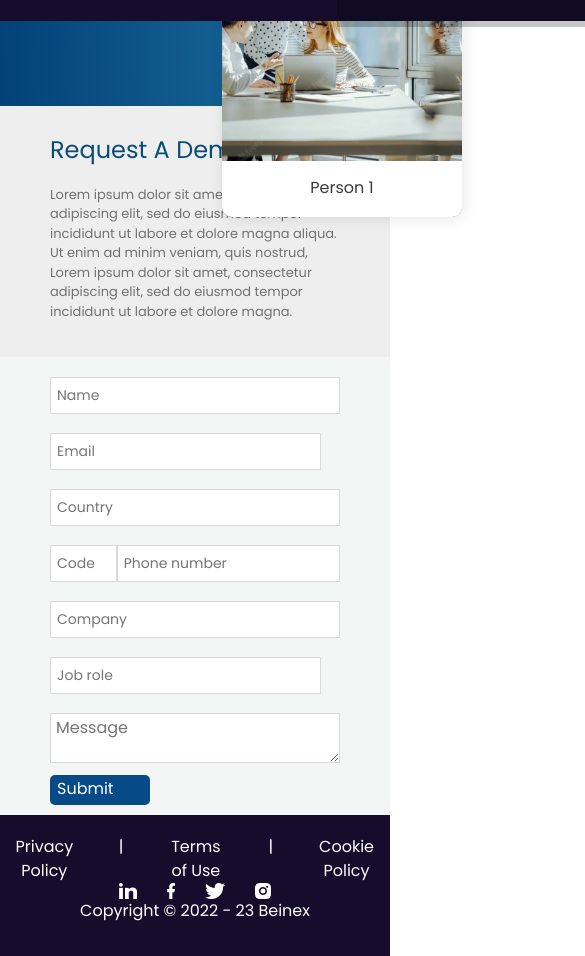
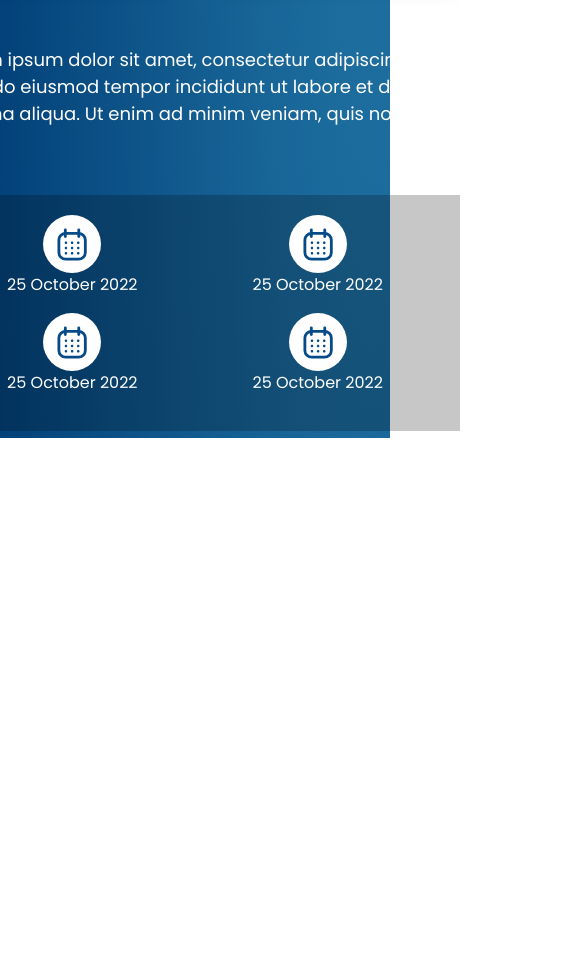
Before and after one commit to sreehari-k-19/scass-ui, a plain HTML site: page index.html in a window 390 px wide. Shown: the part 2365-3321 px from the top of the page, 585 px wide, since content can reach past the window. After the commit the page ends 2803 px from the top, so only its background shows below. Drawn offline with nearby package versions, Linux system fonts and the light colour scheme; a web font is replaced by a local one.

Commit message:
first commit

```diff
--- a/index.html
+++ b/index.html
@@ -207,7 +207,7 @@
 
     <!-- footer -->
 
-    <div class="demo-container">
+    <!-- <div class="demo-container">
       <div class="demo-description">
         <h4 class="demo-des-head">Request A Demo</h4>
         <p class="demo-des-para">Lorem ipsum dolor sit amet, consectetur adipiscing elit, sed do eiusmod tempor
@@ -254,7 +254,7 @@
         <div style="display: flex; gap: 30px;"><img src="./Images/IAS_.png" alt=""><img src="./Images/IAF_.png"
             alt=""><img src="./Images/ISO_.png" alt=""></div>
       </div>
-    </div>
+    </div> -->
   </section>
 </body>
 
--- a/index.scss
+++ b/index.scss
@@ -255,8 +255,10 @@ body {
 .datacloudlist {
   max-width: 100%;
   min-height: 850px;
-  display: grid;
-  place-items: center;
+  display: flex;
+  justify-content: center;
+  align-items: center;
+  flex-direction: column;
   .header {
     text-align: center;
     padding: 20px;
@@ -265,14 +267,15 @@ body {
     position: relative;
     // display: flex;
     // flex-direction: column;
-    min-width: 1196px;
-    min-height: 387px;
+
     background: radial-gradient(
       105.19% 408.75% at 95.73% -5.19%,
       #2377a7 0%,
       #003e76 100%
     );
     border-radius: 15px;
+    min-width: 1196px;
+    min-height: 387px;
     .datacloudlist-body-p {
       display: flex;
       justify-content: center;
@@ -293,21 +296,22 @@ body {
     }
     .footer {
       width: 100%;
-      height: 102px;
+      max-width: 100%;
+      min-height: 102px;
       position: absolute;
       bottom: 0;
       //   mix-blend-mode: overlay;
       .footer-inner {
         background: rgba(0, 0, 0, 0.22);
-        position: relative;
+        // position: relative;
       }
       .footer-icons {
         top: 30%;
         transform: translateY(-30%);
         // display: grid;
         // grid-template-columns: 1fr 1fr 1fr 1fr;
-		display: flex;
-		flex-wrap: wrap;
+        display: flex;
+        flex-wrap: wrap;
         justify-content: space-around;
         .icon {
           display: flex;
@@ -343,7 +347,7 @@ body {
   grid-template-columns: repeat(4, 240.43px);
   max-height: 263px;
   justify-content: space-evenly;
-  width: 100%;
+  min-width: 100%;
   .item {
     position: relative;
     height: 263px;
@@ -428,6 +432,9 @@ body {
     }
   }
   .datacloudlist {
+    margin-top: 30px;
+	min-height: 1152px;
+    justify-content: start;
     background: radial-gradient(
       105.19% 408.75% at 95.73% -5.19%,
       #2377a7 0%,
@@ -435,6 +442,28 @@ body {
     );
     .datacloudlist-body {
       background: none;
+      border-radius: 0;
+      min-width: 100%;
+      display: flex;
+      flex-direction: column;
+      .datacloudlist-body-p {
+        bottom: -349px;
+      }
+      .footer {
+        position: absolute;
+        bottom: -637px;
+        .footer-inner {
+          min-height: 200px;
+          padding: 20px;
+        }
+        .footer-icons {
+          top: 0;
+          transform: unset;
+          .icon {
+            flex-basis: 50%;
+          }
+        }
+      }
     }
   }
   .imagecard {
@@ -444,14 +473,9 @@ body {
     position: static;
     top: unset;
     transform: unset;
+    width: auto;
     gap: 50px;
   }
-//   .footer {
-//     .footer-icons {
-//       grid-template-columns: 1fr 1fr;
-//       grid-template-rows: 1fr 1fr;
-//     }
-//   }
 }
 
 @media screen and (max-width: 768px) {
@@ -476,6 +500,11 @@ body {
         @include button(6px, 15px, 8px, 15px);
         font-size: 14px;
       }
+    }
+    .imagecard {
+      margin-top: 30px;
+      display: flex;
+      flex-direction: column;
     }
   }
 
@@ -554,260 +583,256 @@ body {
   }
 }
 
-
 // footer
 
-.demo-container{
-    display: flex;
+// .demo-container{
+//     display: flex;
 
-}
-.demo-description{
-    width: 35%;
-    background-color: #eeeeee;
-    padding: 40px 90px 30px 90px;
-}
-.demo-form{
-    width: 75%;
-    background-color: #F4F6F6;
-    padding: 30px 90px 20px 80px;
-}
+// }
+// .demo-description{
+//     width: 35%;
+//     background-color: #eeeeee;
+//     padding: 40px 90px 30px 90px;
+// }
+// .demo-form{
+//     width: 75%;
+//     background-color: #F4F6F6;
+//     padding: 30px 90px 20px 80px;
+// }
 
-.demo-des-head {
-    font-size: 2rem;
-    color: #084D77;
-    margin-bottom: 20px;
-}
-.demo-des-para {
-    color: #717171;
-    font-size: 15px;
-}
+// .demo-des-head {
+//     font-size: 2rem;
+//     color: #084D77;
+//     margin-bottom: 20px;
+// }
+// .demo-des-para {
+//     color: #717171;
+//     font-size: 15px;
+// }
 
-.demo-form-row{
-    display: flex;
-    margin-bottom: 19px;
+// .demo-form-row{
+//     display: flex;
+//     margin-bottom: 19px;
 
-}
+// }
 
+// input {
+//     min-width: 45%;
+//     padding: 7px 6px;
+//     border: solid 1px #D9D9D9;
+//     font-size: 14px;
+//     margin-right: 19px;
 
-input {
-    min-width: 45%;
-    padding: 7px 6px;
-    border: solid 1px #D9D9D9;
-    font-size: 14px;
-    margin-right: 19px;
+// }
 
-}
+// .username-input {
+//     background: url("./input_icons/Path\ 261username.svg") no-repeat right;
+//     background-size: 10px;
+//     background-position: 95%;
+//     background-color: #FFFFFF;
+// }
 
-.username-input {
-    background: url("./input_icons/Path\ 261username.svg") no-repeat right;
-    background-size: 10px;
-    background-position: 95%;
-    background-color: #FFFFFF;
-}
+// .email-input {
+//     background: url("./input_icons/Path\ 263email.svg") no-repeat right;
+//     background-size: 12px;
+//     background-position: 95%;
+//     background-color: #FFFFFF;
+// }
 
-.email-input {
-    background: url("./input_icons/Path\ 263email.svg") no-repeat right;
-    background-size: 12px;
-    background-position: 95%;
-    background-color: #FFFFFF;
-}
+// .country-input {
+//     background: url("./input_icons/Path\ 276country.svg") no-repeat right;
+//     background-size: 12px;
+//     background-position: 95%;
+//     background-color: #FFFFFF;
+// }
+// .phone-input-container{
+//     max-width: 45%;
+//     min-width: 45%;
+//     display: flex;
+// }
 
-.country-input {
-    background: url("./input_icons/Path\ 276country.svg") no-repeat right;
-    background-size: 12px;
-    background-position: 95%;
-    background-color: #FFFFFF;
-}
-.phone-input-container{
-    max-width: 45%;
-    min-width: 45%;
-    display: flex;
-}
+// #cn-code{
+//     margin-right: 0px;
+//     min-width: 23%;
+//     width: 13%;
+// }
 
-#cn-code{
-    margin-right: 0px;
-    min-width: 23%;
-    width: 13%;
-}
+// .phone-input {
+//     background: url("./input_icons/Path\ 274phone.svg") no-repeat right;
+//     background-size: 12px;
+//     background-position: 95%;
+//     background-color: #FFFFFF;
+//     min-width: 77%;
+// }
 
-.phone-input {
-    background: url("./input_icons/Path\ 274phone.svg") no-repeat right;
-    background-size: 12px;
-    background-position: 95%;
-    background-color: #FFFFFF;
-    min-width: 77%;
-}
+// .company-input {
+//     background: url("./input_icons/Path\ 279comany.svg") no-repeat right;
+//     background-size: 13px;
+//     background-position: 95%;
+//     background-color: #FFFFFF;
+// }
 
-.company-input {
-    background: url("./input_icons/Path\ 279comany.svg") no-repeat right;
-    background-size: 13px;
-    background-position: 95%;
-    background-color: #FFFFFF;
-}
+// .job-input {
+//     background: url("./input_icons/Path\ 281job.svg") no-repeat right;
+//     background-size: 11px;
+//     background-position: 95%;
+//     background-color: #FFFFFF;
+// }
 
-.job-input {
-    background: url("./input_icons/Path\ 281job.svg") no-repeat right;
-    background-size: 11px;
-    background-position: 95%;
-    background-color: #FFFFFF;
-}
+// .message-input {
+//     background: url("./input_icons/Path\ 267message.svg") no-repeat right;
+//     background-size: 12px;
+//     background-position: 98% 10%;
+//     background-color: #FFFFFF;
+//     height: 50px;
 
-.message-input {
-    background: url("./input_icons/Path\ 267message.svg") no-repeat right;
-    background-size: 12px;
-    background-position: 98% 10%;
-    background-color: #FFFFFF;
-    height: 50px;
+// }
 
-}
+// textarea{
+//     font-size: 16px;
+//     padding: 2px 5px;
+//     width: 92%;
+//     border: solid 1px #D9D9D9;
+//     margin-bottom: 12px;
+// }
 
-textarea{
-    font-size: 16px;
-    padding: 2px 5px;
-    width: 92%;
-    border: solid 1px #D9D9D9;
-    margin-bottom: 12px;
-}
+// .demo-form-submit-btn{
+//     padding: 0px 5px;
+//     text-align: left;
+//     border: 2px solid transparent;
+//     border-radius: 5px;
+//     color: white;
+//     height: 30px;
+//     width: 100px;
+//     background:url("./input_icons/Group\ 7button.svg") no-repeat right,#064B87;
+//     background-position: 95%;
+// }
 
+// @media only screen and (max-width: 768px) {
+//     textarea{
+//         width: 100%;
+//     }
+//     .phone-input-container{
+//         min-width: 100%;
+//     }
+//     .username-input{
+//         margin-right: 0px;
+//     }
+//     .country-input{
+//         margin-right: 0px;
+//     }
+//     .company-input{
+//         margin-right: 0px;
+//     }
+//     .demo-des-head{
+//         font-size: 1.5rem;
+//         color: #084D77;
+//         margin-bottom: 20px;
+//     }
+//     .demo-container{
+//         display: flex;
+//         flex-direction: column;
+//     }
 
-.demo-form-submit-btn{
-    padding: 0px 5px;
-    text-align: left;
-    border: 2px solid transparent;
-    border-radius: 5px;
-    color: white;
-    height: 30px;
-    width: 100px;
-    background:url("./input_icons/Group\ 7button.svg") no-repeat right,#064B87;
-    background-position: 95%;
-}
+//     .demo-des-para {
+//         color: #717171;
+//         font-size: 13px;
+//     }
 
+//     .demo-description{
+//         width: 100%;
+//     }
+//     .demo-form-row{
+//         display: flex;
+//         flex-direction: column;
+//         margin-bottom: 0px;
 
-@media only screen and (max-width: 768px) {
-    textarea{
-        width: 100%;
-    }
-    .phone-input-container{
-        min-width: 100%;
-    }
-    .username-input{
-        margin-right: 0px;
-    }
-    .country-input{
-        margin-right: 0px;
-    }
-    .company-input{
-        margin-right: 0px;
-    }
-    .demo-des-head{
-        font-size: 1.5rem;
-        color: #084D77;
-        margin-bottom: 20px;
-    }
-    .demo-container{
-        display: flex;
-        flex-direction: column;
-    }
+//     }
+//     input {
+//         min-width: 45%;
+//         margin-bottom: 19px;
+//         padding: 7px 6px;
+//         border: solid 1px #D9D9D9;
+//         font-size: 14px;
 
-    .demo-des-para {
-        color: #717171;
-        font-size: 13px;
-    }
+//     }
+//     #cn-code{
+//         margin: 0px 0px 19px 0px;
+//         min-width: 23%;
+//         width: 13%;
+//     }
+// }
 
-    .demo-description{
-        width: 100%;
-    }
-    .demo-form-row{
-        display: flex;
-        flex-direction: column;
-        margin-bottom: 0px;
+// @media screen and (max-width:576px) {
+//     .phone-input-container{
+//         max-width: 100%;
+//     }
+//     .demo-description{
+//         width: 100%;
+//         background-color: #eeeeee;
+//         padding: 30px 50px 20px 50px;
+//     }
+//     .demo-form{
+//         width: 100%;
+//         background-color: #F4F6F6;
+//         padding: 20px 50px 10px 50px;
+//     }
+//     input {
+//         min-width: 200px;
+//         margin-bottom: 19px;
+//         padding: 7px 6px;
+//         border: solid 1px #D9D9D9;
+//         font-size: 14px;
 
-    }
-    input {
-        min-width: 45%;
-        margin-bottom: 19px;
-        padding: 7px 6px;
-        border: solid 1px #D9D9D9;
-        font-size: 14px;
+//     }
+//     .phone-input-container{
+//         min-width: 200px;
+//     }
+// }
 
-    }
-    #cn-code{
-        margin: 0px 0px 19px 0px;
-        min-width: 23%;
-        width: 13%;
-    }
-}
+// .footer {
+//  padding-top: 10px;
+//  height: 190px;
+//  background: #150D2B;
+//  display: flex;
+//  justify-content: space-around;
+//  color: white;
+//   }
 
-@media screen and (max-width:576px) {
-    .phone-input-container{
-        max-width: 100%;
-    }
-    .demo-description{
-        width: 100%;
-        background-color: #eeeeee;
-        padding: 30px 50px 20px 50px;
-    }
-    .demo-form{
-        width: 100%;
-        background-color: #F4F6F6;
-        padding: 20px 50px 10px 50px;
-    }
-    input {
-        min-width: 200px;
-        margin-bottom: 19px;
-        padding: 7px 6px;
-        border: solid 1px #D9D9D9;
-        font-size: 14px;
+//   .footer a {
+//  text-decoration: none;
+//  color: white;
+//   }
 
-    }
-    .phone-input-container{
-        min-width: 200px;
-    }
-}
+//   .footerLeft, .footerRight {
+//  display: flex;
+//  justify-content: space-around;
+//  flex-direction: column;
+//   }
 
-.footer {
- padding-top: 10px;
- height: 190px;
- background: #150D2B;
- display: flex;
- justify-content: space-around;
- color: white;
-  }
+//   @media (max-width: 1200px) {
+//  .footerLeft, .footerRight {
+//    padding: 10px;
+//  }
+//   }
 
-  .footer a {
- text-decoration: none;
- color: white;
-  }
+//   @media (max-width: 768px) {
+//  .footer {
+//    flex-direction: column;
+//    align-items: center;
+//    height: auto;
+//  }
 
-  .footerLeft, .footerRight {
- display: flex;
- justify-content: space-around;
- flex-direction: column;
-  }
+//  .footerLeft, .footerRight {
+//    margin-bottom: 20px;
+//    text-align: center;
+//    align-items: center;
+//  }
+//   }
 
-  @media (max-width: 1200px) {
- .footerLeft, .footerRight {
-   padding: 10px;
- }
-  }
-
-  @media (max-width: 768px) {
- .footer {
-   flex-direction: column;
-   align-items: center;
-   height: auto;
- }
-
- .footerLeft, .footerRight {
-   margin-bottom: 20px;
-   text-align: center;
-   align-items: center;
- }
-  }
-
-  @media (max-width: 576px) {
- .footerLeft, .footerRight {
-   padding: 10px;
-   align-items: center;
- }
-  }
+//   @media (max-width: 576px) {
+//  .footerLeft, .footerRight {
+//    padding: 10px;
+//    align-items: center;
+//  }
+//   }
```
Also changed, not shown: index.css, 1 other file.
